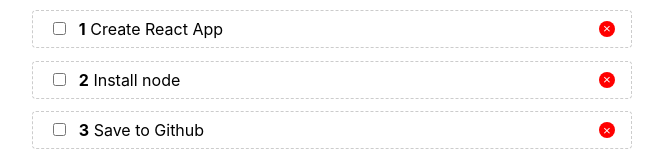
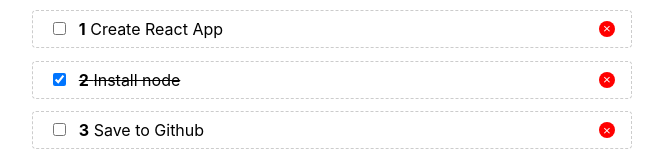
Before and after one commit to DanzigWebb/react-todo, a React (Create React App) app: page / in a window 1280 px wide. Shown: the part 152-312 px from the top of the page, without its empty margins (308-971 px from the left). Built offline with nearby package versions, Linux system fonts and the light colour scheme.

Commit message:
feat: added completed logic

```diff
--- a/src/App.js
+++ b/src/App.js
@@ -2,17 +2,31 @@
 import TodoList from './Todo/TodoList'
 
 function App() {
-  const todos = [
-    {id: 1, completed: false, title: 'Create React App'},
-    {id: 2, completed: false, title: 'Install node'},
-    {id: 3, completed: false, title: 'Save to Github'},
-  ]
+
+  const [todos, setTodos] = React.useState(
+    [
+      { id: 1, completed: false, title: 'Create React App' },
+      { id: 2, completed: true, title: 'Install node' },
+      { id: 3, completed: false, title: 'Save to Github' },
+    ]
+  )
+
+  function toggleTodo(id) {
+    setTodos(
+      todos.map(todo => {
+        if (todo.id === id) {
+          todo.completed = !todo.completed
+        }
+        return todo
+      })
+    )
+  }
 
   return (
     <div className="wrapper">
       <h1>React</h1>
 
-      <TodoList todos={todos}/>
+      <TodoList todos={todos} onToggle={toggleTodo} />
     </div>
   );
 }
--- a/src/index.css
+++ b/src/index.css
@@ -29,3 +29,7 @@
   height: 1rem;
   flex-shrink: 0;
 }
+
+.done {
+  text-decoration: line-through;
+}
--- a/src/todo/TodoItem.js
+++ b/src/todo/TodoItem.js
@@ -16,11 +16,16 @@
   }
 }
 
-function TodoItem({ todo, index }) {
+function TodoItem({ todo, index, onChange }) {
   return (
     <li style={styles.li}>
-      <span>
-        <input type="checkbox" style={styles.checkbox}/>
+      <span className={todo.completed ? 'done' : ''}>
+        <input
+          type="checkbox"
+          style={styles.checkbox}
+          onChange={() => onChange(todo.id)}
+          checked={todo.completed}
+        />
         <strong>{index + 1}</strong>
         &nbsp;
         <span>{todo.title}</span>
@@ -33,7 +38,8 @@
 
 TodoItem.propTypes = {
   todo: PropTypes.object.isRequired,
-  index: PropTypes.number
+  index: PropTypes.number,
+  onChange: PropTypes.func.isRequired
 }
 
 export default TodoItem
--- a/src/todo/TodoList.js
+++ b/src/todo/TodoList.js
@@ -13,13 +13,20 @@
 function TodoList(props) {
   return (
     <ul style={styles.ul}>
-      {props.todos.map((todo, i) => <TodoItem todo={todo} index={i} key={todo.id}/> )}
+      {props.todos.map((todo, i) =>
+        <TodoItem
+          todo={todo}
+          index={i}
+          onChange={props.onToggle}
+          key={todo.id}
+        />)}
     </ul>
   )
 }
 
 TodoList.propTypes = {
-  todos: PropTypes.arrayOf(PropTypes.object).isRequired
+  todos: PropTypes.arrayOf(PropTypes.object).isRequired,
+  onToggle: PropTypes.func.isRequired
 }
 
 export default TodoList
```
